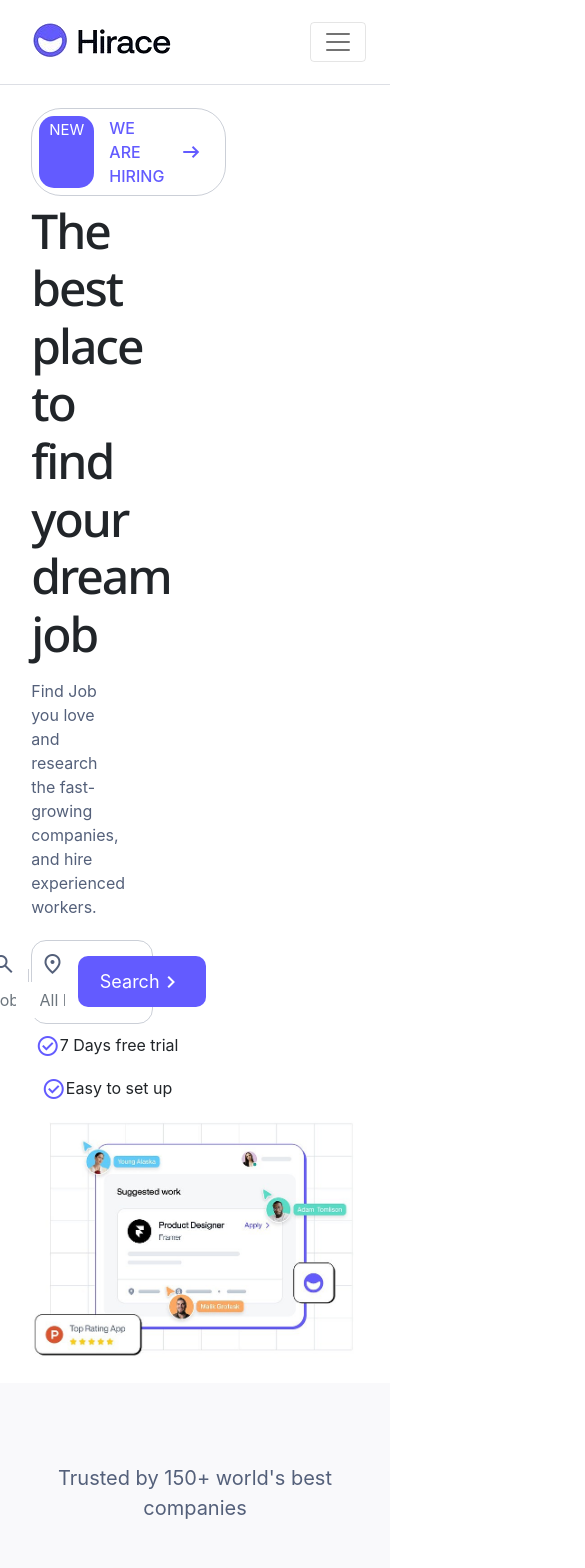
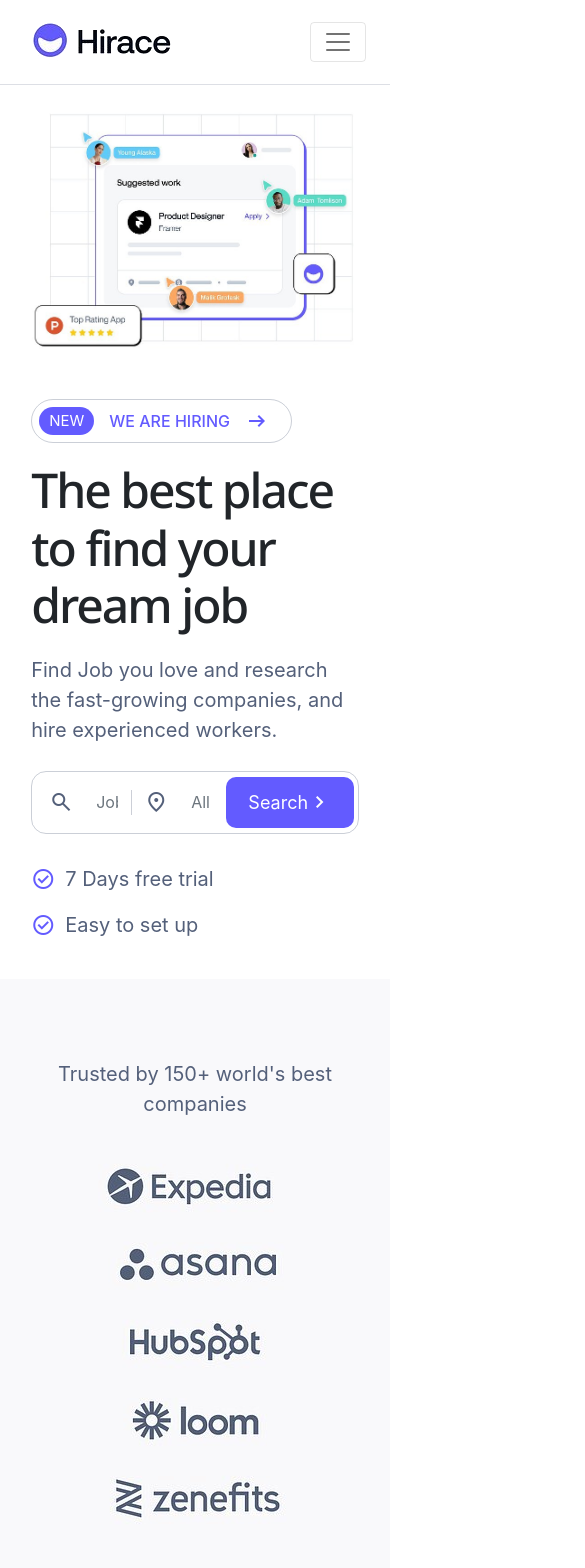
Before and after one commit to Yasela-dissanayake/hirace-job, a React (Create React App) app: page / in a window 390 px wide. Shown: the top 1568 px of the page, 585 px wide, since content can reach past the window. Built offline with nearby package versions, Linux system fonts and the light colour scheme.

Commit message:
fix: hero responsive done

```diff
--- a/src/pages/Homepage.js
+++ b/src/pages/Homepage.js
@@ -24,13 +24,13 @@
         <section id="hero" className={classes.heroSection}>
           <div className={`container ${classes.heroContainer}`}>
             <div className="row">
-              <div className="col-6">
+              <div className="col-lg-6 col-md-12">
                 <div className="row">
-                  <div className="col ">
+                  <div className="col mt-5 mt-lg-0">
                     <div className={`col d-flex ${classes.badgeOuter}`}>
                       <div className={classes.innerBadge}>NEW</div>
                       <div className={`col d-flex ${classes.badgeContent}`}>
-                        <p className={`m-0 ${classes.badgeText}`}>
+                        <p className={`m-0  ${classes.badgeText}`}>
                           WE ARE HIRING
                         </p>
                         <span
@@ -97,7 +97,7 @@
                     </div>
                   </div>
                 </div>
-                <div className="row">
+                {/* <div className="row">
                   <div className="col-lg-3 col-md-6 col-sm-12">
                     <p className="text-start">
                       <div className={classes.checkRow}>
@@ -122,9 +122,38 @@
                       </div>
                     </p>
                   </div>
+                </div> */}
+
+                <div className={`row`}>
+                  <div className={`col-12 col-md-6 ${classes.checkCol}`}>
+                    <p className="text-start">
+                      <div className={classes.checkRow}>
+                        <span
+                          class={`material-symbols-outlined p-0  ${classes.checkIcon}`}
+                        >
+                          check_circle
+                        </span>
+                        7 Days free trial
+                      </div>
+                    </p>
+                  </div>
+                  <div className={`col-12 col-md-6 ${classes.checkCol}`}>
+                    <p className="text-start">
+                      <div className={classes.checkRow}>
+                        <span
+                          class={`material-symbols-outlined p-0  ${classes.checkIcon}`}
+                        >
+                          check_circle
+                        </span>
+                        Easy to set up
+                      </div>
+                    </p>
+                  </div>
                 </div>
               </div>
-              <div className={`col-lg-6 col-md-4 ${classes.heroImgContainer}`}>
+              <div
+                className={`col-lg-6 col-md-12 order-sm-first order-lg-last order-first  ${classes.heroImgContainer}`}
+              >
                 <img src={heroImg} alt="heroImg" className={classes.heroImg} />
               </div>
             </div>
@@ -137,8 +166,7 @@
                 Trusted by 150+ world's best companies
               </p>
             </div>
-            <div class="row">
-              <div class="col-lg-1"></div>
+            <div class="row justify-content-center">
               <div class="col-lg-2 col-md-4 col-sm-12">
                 <img src={portfolio1} />
               </div>
@@ -154,7 +182,6 @@
               <div class="col-lg-2 col-md-4 col-sm-12">
                 <img src={portfolio5} />
               </div>
-              <div class="col-lg-1 "></div>
             </div>
           </div>
         </section>
--- a/src/pages/Homepage.module.css
+++ b/src/pages/Homepage.module.css
@@ -4,7 +4,6 @@
   display: flex;
   justify-content: center;
   align-items: center;
-  /* height: 85vh; */
   padding-top: 6%;
   padding-bottom: 6%;
 
@@ -43,7 +42,6 @@
 
 .badgeText {
   font-weight: 500;
-  /* color: var(--primaryColor); */
 }
 
 .badgeArrow {
@@ -92,13 +90,20 @@
 
 .checkIcon {
   color: var(--primaryColor);
-  padding-top: 3px;
+  margin-right: 10px;
 }
 
 .checkRow {
   display: flex;
   align-items: center;
   justify-content: center;
+}
+
+.checkCol {
+  width: fit-content;
+  font-size: 20px;
+  color: var(--textColor);
+  margin-right: 18px;
 }
 
 .heroImgContainer {
@@ -276,6 +281,13 @@
 .personalDataIconRow {
   margin-left: 5%;
 }
+
+.img2 {
+  width: 50%;
+}
+
+/* media queries */
+
 @media (max-width: 1200px) {
   .heroImg {
     width: 100%;
@@ -289,3 +301,42 @@
     font-size: 16px;
   }
 }
+
+@media (max-width: 991px) {
+  .heroHeading {
+    max-width: 100%;
+  }
+
+  .heroPara {
+    font-size: 20px;
+    margin-top: 1%;
+  }
+
+  .featurePara {
+    width: 50%;
+  }
+}
+
+@media (max-width: 575px) {
+  .searchRow {
+    max-width: 100%;
+    margin-bottom: 30px;
+  }
+
+  .heroHeading {
+    margin-top: 5%;
+    margin-bottom: 5%;
+  }
+
+  .heroPara {
+    max-width: 100%;
+  }
+
+  .featurePara {
+    width: 80%;
+  }
+
+  .featureHeading {
+    padding-left: 10px;
+  }
+}
```
